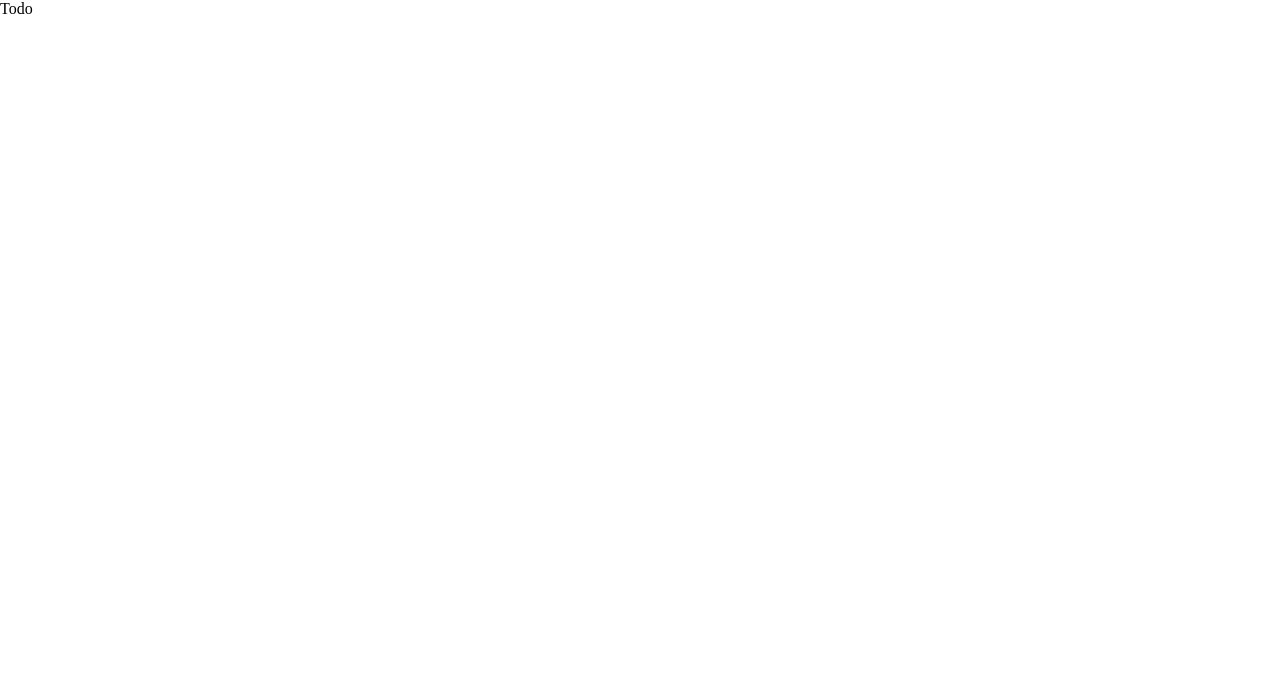
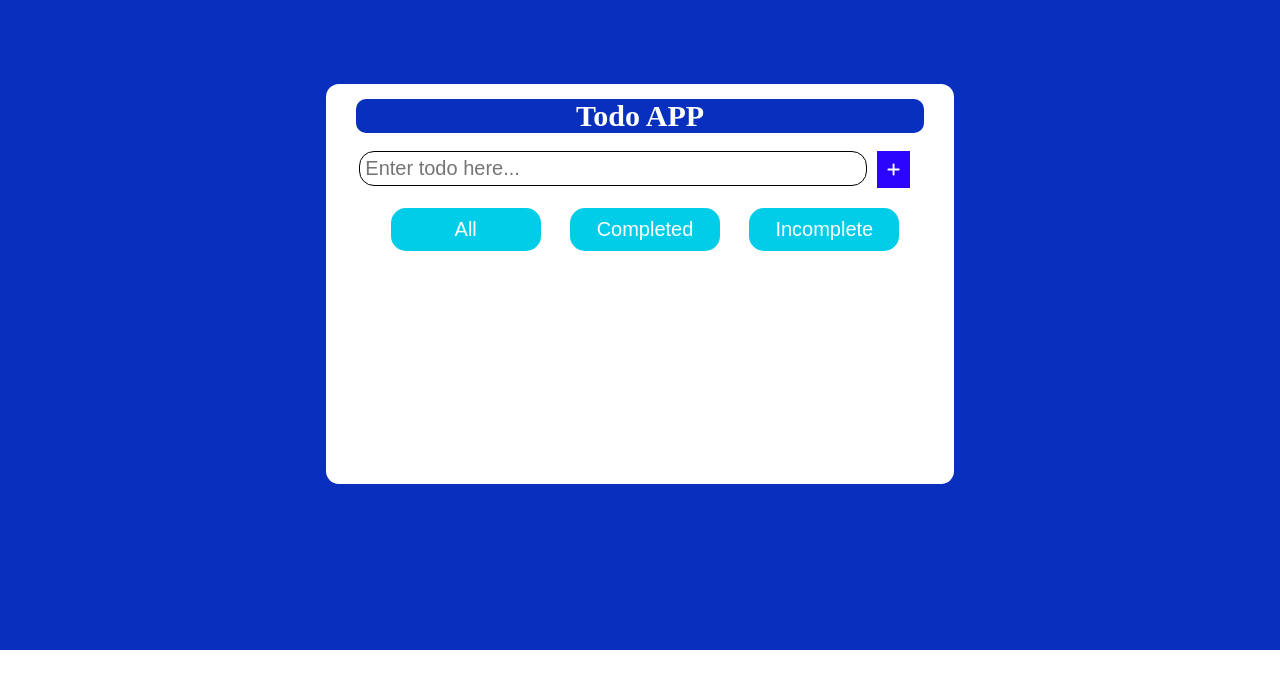
Before and after one commit to anish-singh-rawat/Updated-todo, a React (Vite) app: page / in a window 1280 px wide. Shown: the top 688 px of the page. Built offline with nearby package versions, Linux system fonts and the light colour scheme.

Commit message:
Updated TODO APP

```diff
--- a/src/components/Form.jsx
+++ b/src/components/Form.jsx
@@ -1,7 +1,36 @@
-import React from 'react'
+import React, { useState } from 'react';
+import { v4 as uuidv4 } from "uuid";
+import { FontAwesomeIcon } from '@fortawesome/react-fontawesome'
+import { faPlus } from '@fortawesome/free-solid-svg-icons'
 
-export default function Form() {
-  return (
-    <div>Form</div>
-  )
-}
+const Form = ({ inputData, setInputData, todos, setTodos, editTodo, setEditTodo,errorMessage,setErrorMessage }) => {
+
+
+    const onInputChange = (e) => {
+        setInputData(e.target.value);
+        setErrorMessage('');
+    };
+
+    const onFormSubmit = (e) => {
+        e.preventDefault();
+        const trimmedInput = inputData.trim();
+        if (!editTodo && trimmedInput !== '') {
+            setTodos([...todos, { id: uuidv4(), title: trimmedInput, completed:false }]);
+            setInputData('');
+        } else {
+            setErrorMessage('please enter data');
+        }
+    };
+
+    return (
+        <form onSubmit={onFormSubmit}>
+            <div className="todo-heading">Todo APP </div>
+            <br />
+            <input type="text" className='form-input-field' placeholder='Enter todo here...' required value={inputData} onChange={onInputChange} />
+            <button className='btn' type='submit'><FontAwesomeIcon icon={faPlus} /></button>
+            {errorMessage && <p className='error-message'>{errorMessage}</p>}
+        </form>
+    );
+};
+
+export default Form;
--- a/src/components/Todo.jsx
+++ b/src/components/Todo.jsx
@@ -1,7 +1,66 @@
-import React from 'react'
 
-export default function Todo() {
+
+
+import React, { useEffect, useState } from 'react'
+import Form from './Form'
+import TodosList from './TodosList';
+
+const getLocalItems =()=>{
+  let list = localStorage.getItem('lists')
+  if(list){
+    return JSON.parse(localStorage.getItem('lists'))
+  }
+  else{
+    return []
+  }
+
+}
+
+const Todo = () => {
+    const [inputData,setInputData] = useState('');
+  const [todos,setTodos] = useState(getLocalItems());
+  const [editTodo,setEditTodo] =useState(null);
+  const [isEdit,setIsEdit] = useState(false);
+  const [errorMessage, setErrorMessage] = useState('');
+  const [completed,setCompleted] =useState(false);
+
+  useEffect(()=>{
+    localStorage.setItem('lists',JSON.stringify(todos))
+
+},[todos])
+
   return (
-    <div>Todo</div>
+    <div className='parent'>
+      <div className='child'>
+        <div className='container'>
+        <Form
+          inputData = {inputData}
+          setInputData = {setInputData}
+          todos = {todos}
+          setTodos = {setTodos}
+          editTodo={editTodo}
+          setEditTodo={setEditTodo}
+          errorMessage={errorMessage}
+          setErrorMessage={setErrorMessage}
+        />
+
+        <TodosList
+          todos={todos}
+          setTodos={setTodos}
+          editTodo={editTodo}
+          setEditTodo={setEditTodo}
+          setInputData={setInputData}
+          isEdit={isEdit}
+          setIsEdit={setIsEdit}
+          errorMessage={errorMessage}
+          setErrorMessage={setErrorMessage}
+          completed={completed}
+          setCompleted={setCompleted}
+        />
+          </div>
+      </div>
+    </div>
   )
 }
+
+export default Todo
--- a/src/components/TodosList.jsx
+++ b/src/components/TodosList.jsx
@@ -1,7 +1,146 @@
-import React from 'react'
+import React, { useEffect, useState } from "react";
+import { FontAwesomeIcon } from "@fortawesome/react-fontawesome";
+import {
+  faPenSquare,
+  faTrash,
+  faCheck,
+  faTimes,
+} from "@fortawesome/free-solid-svg-icons";
+import { data } from "../staticData/buttonData";
 
-export default function TodosList() {
+const TodosList = ({
+  todos,
+  setTodos,
+  editTodo,
+  setEditTodo,
+  isEdit,
+  setIsEdit,
+  errorMessage,
+  setErrorMessage,
+}) => {
+  const [editedText, setEditedText] = useState("");
+  const [filter, setFilter] = useState("All");
+  const [active, setActive] = useState(null);
+  const [filteredTodos, setFilteredTodos] = useState([]);
+
+  const handleFilter = (id, name) => {
+    setFilter(name);
+    setActive(id);
+  };
+
+  useEffect(() => {
+    const filterTodos = () => {
+      if (filter === "All") {
+        return todos;
+      } else if (filter === "Completed") {
+        return todos.filter((todo) => todo.completed);
+      } else if (filter === "Incomplete") {
+        return todos.filter((todo) => !todo.completed);
+      }
+    };
+
+    setFilteredTodos(filterTodos());
+  }, [filter, todos]);
+
+  const handleComplete = (id) => {
+    const updatedTodos = todos.map((todo) =>
+      todo.id === id ? { ...todo, completed: !todo.completed } : todo
+    );
+    setTodos(updatedTodos);
+  };
+
+  const onChangeInput = (e) => {
+    setEditedText(e.target.value);
+    setErrorMessage("");
+  };
+
+  const handleEdit = (id) => {
+    setIsEdit(true);
+    setEditTodo(id);
+    const editedTodo = todos.find((todo) => todo.id === id);
+    setEditedText(editedTodo.title);
+  };
+
+  const handleSave = () => {
+    const trimmedText = editedText.trim();
+    if (trimmedText !== "") {
+      const updatedTodos = todos.map((todo) =>
+        todo.id === editTodo ? { ...todo, title: trimmedText } : todo
+      );
+      setTodos(updatedTodos);
+    } else {
+      setErrorMessage("Todo cannot be empty");
+    }
+    setEditTodo(null);
+    setIsEdit(false);
+  };
+
+  const handleDelete = (id) => {
+    setTodos(todos.filter((todo) => todo.id !== id));
+  };
+
   return (
-    <div>TodosList</div>
-  )
-}
+    <div>
+      <div className="status">
+        {data.map((ele) => {
+          return (
+            <button
+              className={ele.id === active ? "active" : "status-btn"}
+              onClick={() => handleFilter(ele.id, ele.name)}
+              key={ele.id}
+            >
+              {ele.name}
+            </button>
+          );
+        })}
+      </div>
+      {filteredTodos.map((todo) => (
+        <div className="display-todos" key={todo.id}>
+          <li className="list">
+            <div className="single-todo">
+              <div className="checkbox-text">
+                <input
+                  className="check-box"
+                  type="checkbox"
+                  checked={todo.completed}
+                  onChange={() => handleComplete(todo.id)}
+                />
+                {isEdit && editTodo === todo.id ? (
+                  <input
+                    type="text"
+                    className="todos-input-field"
+                    value={editedText}
+                    onChange={onChangeInput}
+                  />
+                ) : (
+                  todo.title
+                )}
+              </div>
+              {todo.completed === true ? (
+                <div className="done-msg">Completed</div>
+              ) : (
+                ""
+              )}
+            </div>
+            {isEdit && editTodo === todo.id ? (
+              <button className="btn" onClick={handleSave}>
+                <FontAwesomeIcon icon={faCheck} />
+              </button>
+            ) : (
+              <>
+                <button className="btn" onClick={() => handleEdit(todo.id)}>
+                  <FontAwesomeIcon icon={faPenSquare} />
+                </button>
+                <button className="btn" onClick={() => handleDelete(todo.id)}>
+                  <FontAwesomeIcon icon={faTrash} />
+                </button>
+              </>
+            )}
+          </li>
+        </div>
+      ))}
+    </div>
+  );
+};
+
+export default TodosList;
```
